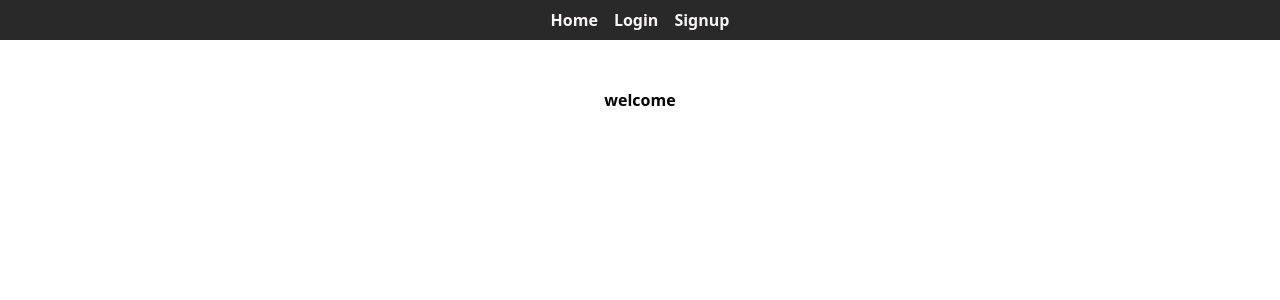
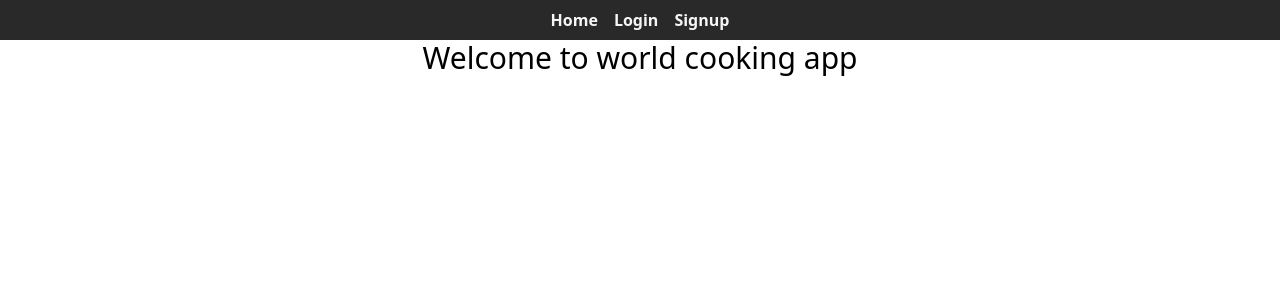
Before and after one commit to ronardj01/world-cooking-client, a React (Create React App) app: page / in a window 1280 px wide. Shown: the top 300 px of the page. Built offline with nearby package versions, Linux system fonts and the light colour scheme.

Commit message:
change Home.js

```diff
--- a/src/App.js
+++ b/src/App.js
@@ -3,6 +3,7 @@ import { BrowserRouter as Router, Switch, Route } from "react-router-dom";
 import Signup from "./pages/authentication/Signup";
 import Login from "./pages/authentication/Login";
 import { TopNavbar } from "./components/navbar/TopNavbar";
+import { Home } from "./pages/home/Home";
 
 function App() {
   return (
@@ -10,8 +11,8 @@ function App() {
       <div className="App">
         <TopNavbar />
         <Switch>
-          <Route exact path="/">
-            <h1 className="text-center font-bold pt-12">welcome</h1>
+          <Route exact path="/" component={Home}>
+
           </Route>
 
           <Route path="/signup" component={Signup} />
--- /dev/null
+++ b/src/pages/home/Home.js
@@ -0,0 +1,9 @@
+import React from 'react'
+
+export const Home = () => {
+    return (
+        <div>
+            <h1 className="text-center text-3xl fond-bold">Welcome to world cooking app</h1>
+        </div>
+    )
+}
```
